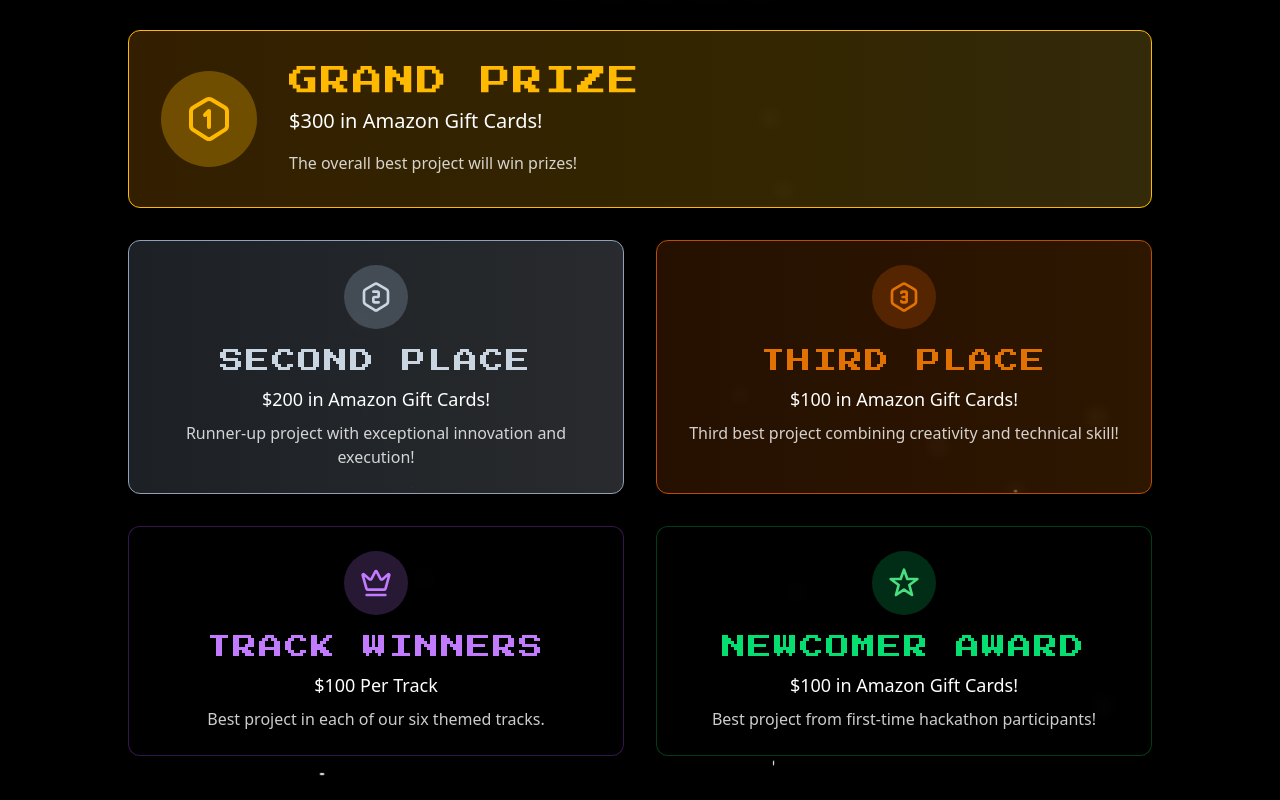
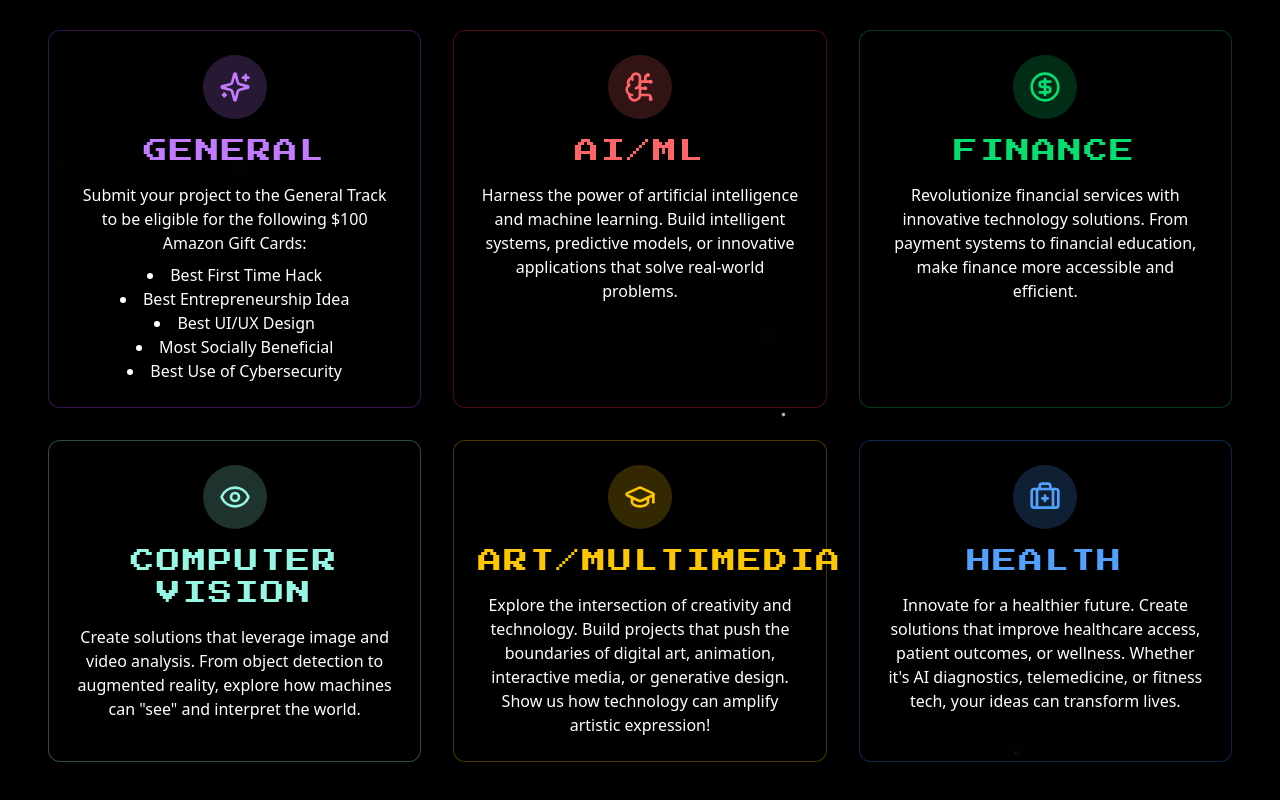
Before and after one commit to kelechi055/HH25, a React (Vite) app: page / in a window 1280 px wide. Shown: the part 1620-2420 px from the top of the page. Built offline with nearby package versions, Linux system fonts and the light colour scheme.

Commit message:
Somehow someway Tracks was removed but its back

```diff
--- a/src/App.jsx
+++ b/src/App.jsx
@@ -239,6 +239,88 @@ function App() {
           </div>
         </div>
       </section>
+
+
+           {/* Tracks Section - NEW */}
+<section id="tracks" className="py-24 relative z-10">
+  <div className="container mx-auto px-4">
+    <h2 className="text-5xl font-bold text-white mb-12 text-center pixelated glow-text">TRACKS</h2>
+    <div className="grid grid-cols-1 md:grid-cols-2 lg:grid-cols-3 gap-8">
+      {/* Track 1 - General */}
+      <div className="bg-black/50 border border-purple-500/30 rounded-xl p-6 backdrop-blur-sm hover:bg-black/70 transition-all duration-300 transform hover:-translate-y-2">
+        <div className="w-16 h-16 bg-purple-400/20 rounded-full flex items-center justify-center mb-4 mx-auto">
+          <Sparkles size={32} className="text-purple-400" />
+        </div>
+        <h3 className="text-2xl font-bold text-purple-400 text-center mb-4 pixelated">GENERAL</h3>
+        <div className="text-white text-center">
+          Submit your project to the General Track to be eligible for the following $100 Amazon Gift Cards:
+          <ul className="list-disc list-inside mt-2">
+            <li>Best First Time Hack</li>
+            <li>Best Entrepreneurship Idea</li>
+            <li>Best UI/UX Design</li>
+            <li>Most Socially Beneficial</li>
+            <li>Best Use of Cybersecurity</li>
+          </ul>
+        </div>
+      </div>
+
+      {/* Track 2 - AI/ML */}
+<div className="bg-black/50 border border-red-500/30 rounded-xl p-6 backdrop-blur-sm hover:bg-black/70 transition-all duration-300 transform hover:-translate-y-2">
+  <div className="w-16 h-16 bg-red-400/20 rounded-full flex items-center justify-center mb-4 mx-auto">
+    <BrainCircuit size={32} className="text-red-400" />
+  </div>
+  <h3 className="text-2xl font-bold text-red-400 text-center mb-4 pixelated">AI/ML</h3>
+  <p className="text-white text-center">
+    Harness the power of artificial intelligence and machine learning. Build intelligent systems, predictive models, or innovative applications that solve real-world problems.
+  </p>
+</div>
+
+ {/* Track 3 - Fintech */}
+ <div className="bg-black/50 border border-green-500/30 rounded-xl p-6 backdrop-blur-sm hover:bg-black/70 transition-all duration-300 transform hover:-translate-y-2">
+        <div className="w-16 h-16 bg-green-400/20 rounded-full flex items-center justify-center mb-4 mx-auto">
+          <CircleDollarSign size={32} className="text-green-400" />
+        </div>
+        <h3 className="text-2xl font-bold text-green-400 text-center mb-4 pixelated">FINANCE</h3>
+        <p className="text-white text-center">
+          Revolutionize financial services with innovative technology solutions. From payment systems to financial education, make finance more accessible and efficient.
+        </p>
+      </div>
+
+      {/* Track 4 - Computer Vision */}
+<div className="bg-black/50 border border-teal-200/30 rounded-xl p-6 backdrop-blur-sm hover:bg-black/70 transition-all duration-300 transform hover:-translate-y-2">
+  <div className="w-16 h-16 bg-teal-200/20 rounded-full flex items-center justify-center mb-4 mx-auto">
+    <Eye size={32} className="text-teal-200" />
+  </div>
+  <h3 className="text-2xl font-bold text-teal-200 text-center mb-4 pixelated">COMPUTER VISION</h3>
+  <p className="text-white text-center">
+    Create solutions that leverage image and video analysis. From object detection to augmented reality, explore how machines can "see" and interpret the world.
+  </p>
+</div>
+{/* Track 5 - Art/Multimedia */}
+<div className="bg-black/50 border border-yellow-500/30 rounded-xl p-6 backdrop-blur-sm hover:bg-black/70 transition-all duration-300 transform hover:-translate-y-2">
+        <div className="w-16 h-16 bg-yellow-400/20 rounded-full flex items-center justify-center mb-4 mx-auto">
+          <GraduationCap size={32} className="text-yellow-400" />
+        </div>
+        <h3 className="text-2xl font-bold text-yellow-400 text-center mb-4 pixelated">ART/MULTIMEDIA</h3>
+        <p className="text-white text-center">
+          Explore the intersection of creativity and technology. Build projects that push the boundaries of digital art, animation, interactive media, or generative design. Show us how technology can amplify artistic expression!
+        </p>
+      </div>
+
+      {/* Track 6 - Health */}
+      <div className="bg-black/50 border border-blue-500/30 rounded-xl p-6 backdrop-blur-sm hover:bg-black/70 transition-all duration-300 transform hover:-translate-y-2">
+        <div className="w-16 h-16 bg-blue-400/20 rounded-full flex items-center justify-center mb-4 mx-auto">
+          <BriefcaseMedical size={32} className="text-blue-400" />
+        </div>
+        <h3 className="text-2xl font-bold text-blue-400 text-center mb-4 pixelated">HEALTH</h3>
+        <p className="text-white text-center">
+          Innovate for a healthier future. Create solutions that improve healthcare access, patient outcomes, or wellness. Whether it's AI diagnostics, telemedicine, or fitness tech, your ideas can transform lives.
+        </p>
+      </div>
+    </div>
+  </div>
+</section>
+
 
 
 {/* Prizes Section - NEW */}
```
